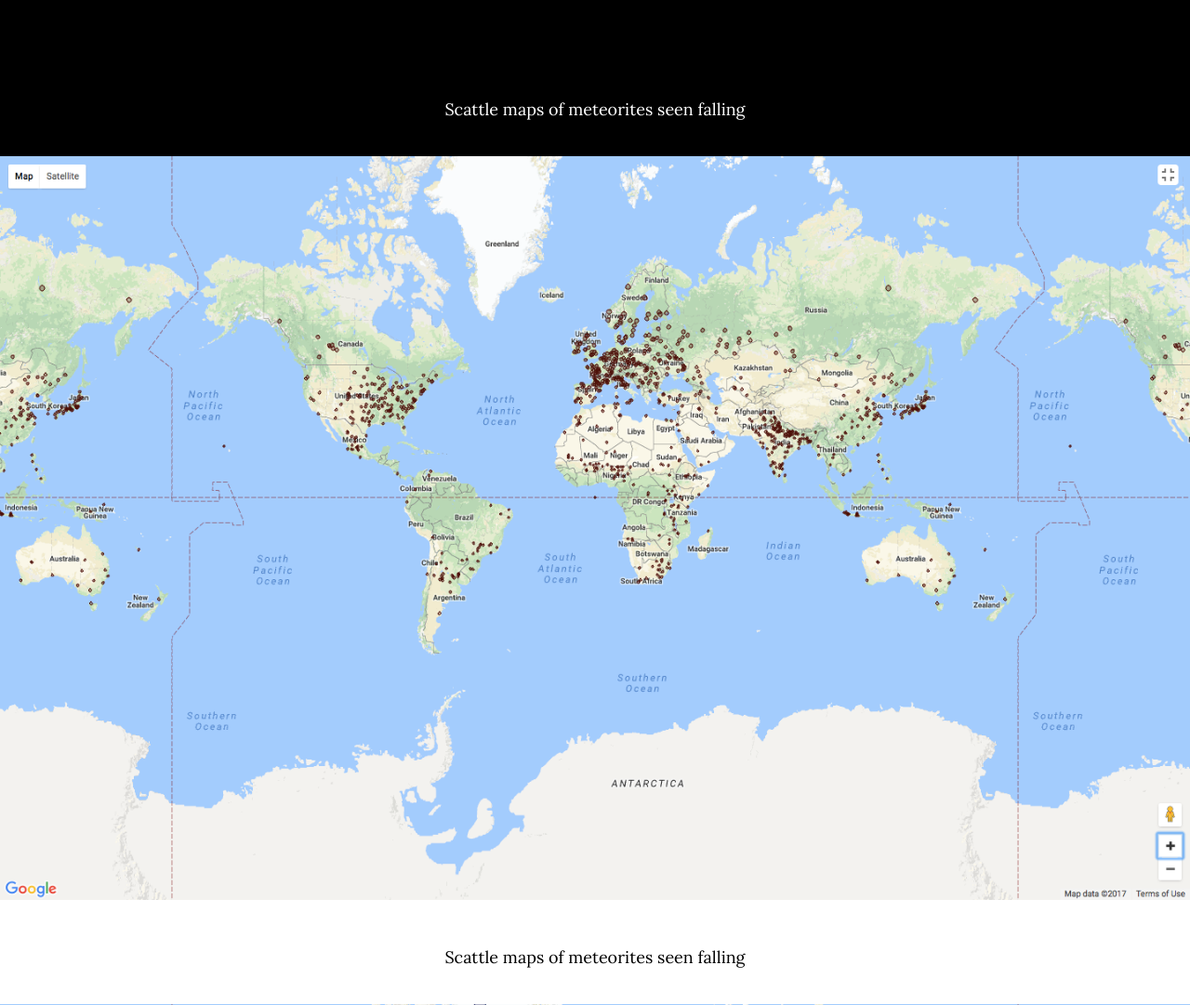
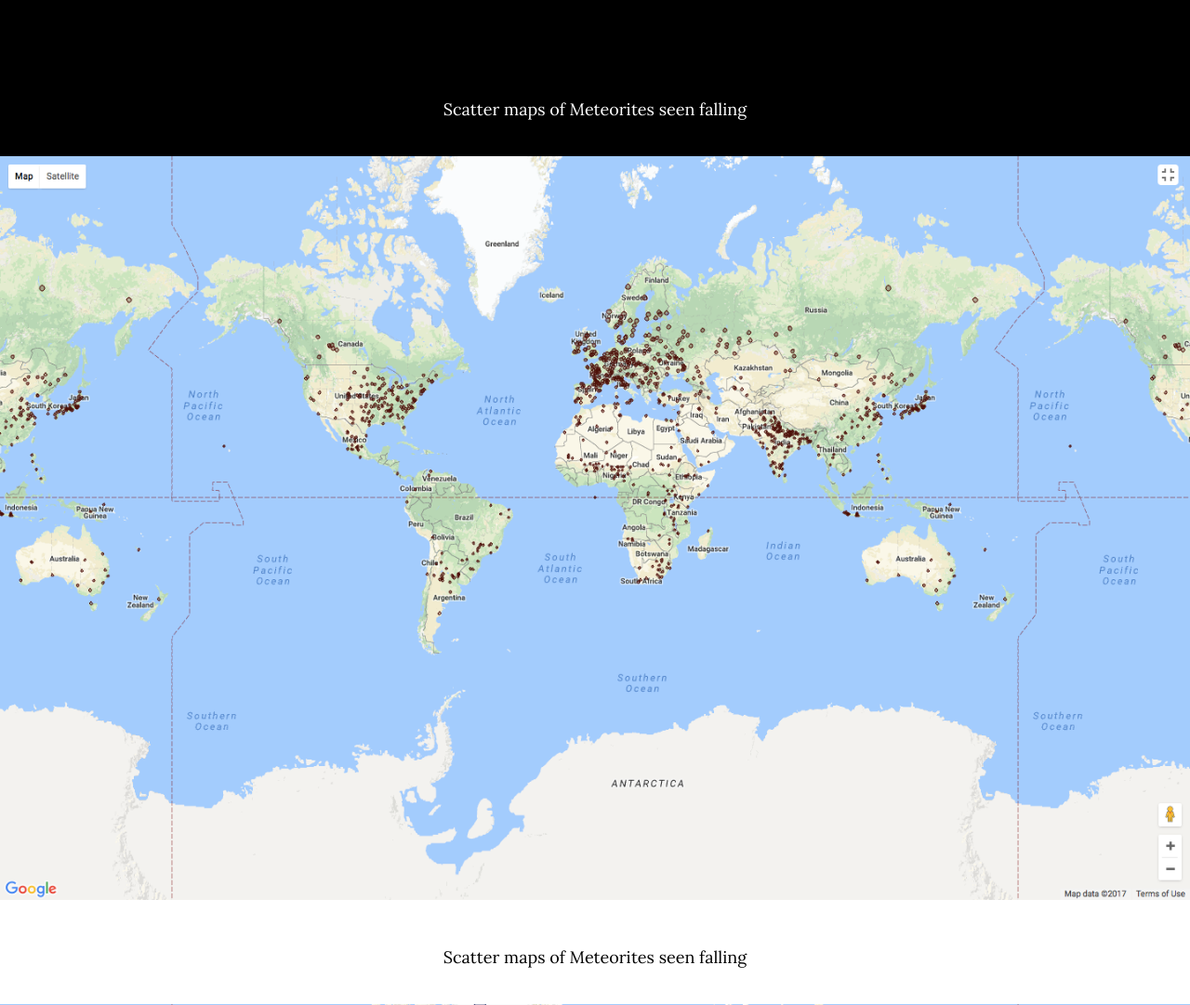
Before and after one commit to dekdew/Meteorite-Landings-Analysis, a Flask app: page / in a window 1280 px wide. Shown: the part 2304-3385 px from the top of the page at 93% size. Run offline with Flask 2, Linux system fonts and the light colour scheme; a map, chart or similar area stays blank; some libraries are stand-ins or nearby versions.

Commit message:
edit fail map

```diff
--- a/templates/index.html
+++ b/templates/index.html
@@ -103,14 +103,14 @@
 
     <section class="content-section text-center" style="padding-top:3em; padding-bottom:0; height: auto; background-color: #000;">
       <a href="/fail" target="_blank">
-        <p style="color: #fff;">Scattle maps of meteorites seen falling</p>
+        <p style="color: #fff;">Scatter maps of Meteorites seen falling</p>
         <img src="../static/img/fail_map.jpg" alt="Fail Maps" style="max-width: 100%;">
       </a>
     </section>
 
     <section class="content-section text-center" style="padding-top:3em; padding-bottom:3em; height: auto; background-color: #fff;">
       <a href="/found" target="_blank">
-        <p style="color: #000;">Scattle maps of meteorites seen falling</p>
+        <p style="color: #000;">Scatter maps of Meteorites seen falling</p>
         <img src="../static/img/found_map.jpg" alt="Found Maps" style="max-width: 100%;">
       </a>
     </section>
```
Also changed, not shown: static/img/fail_map.jpg.
